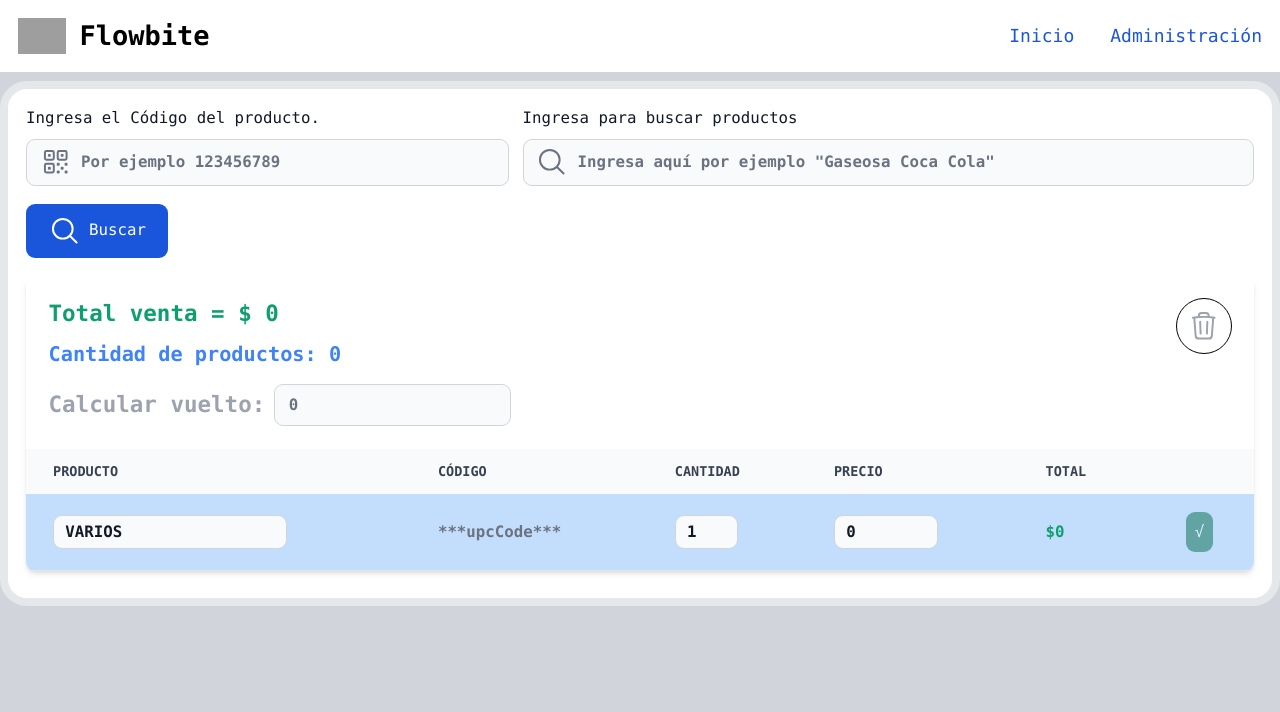
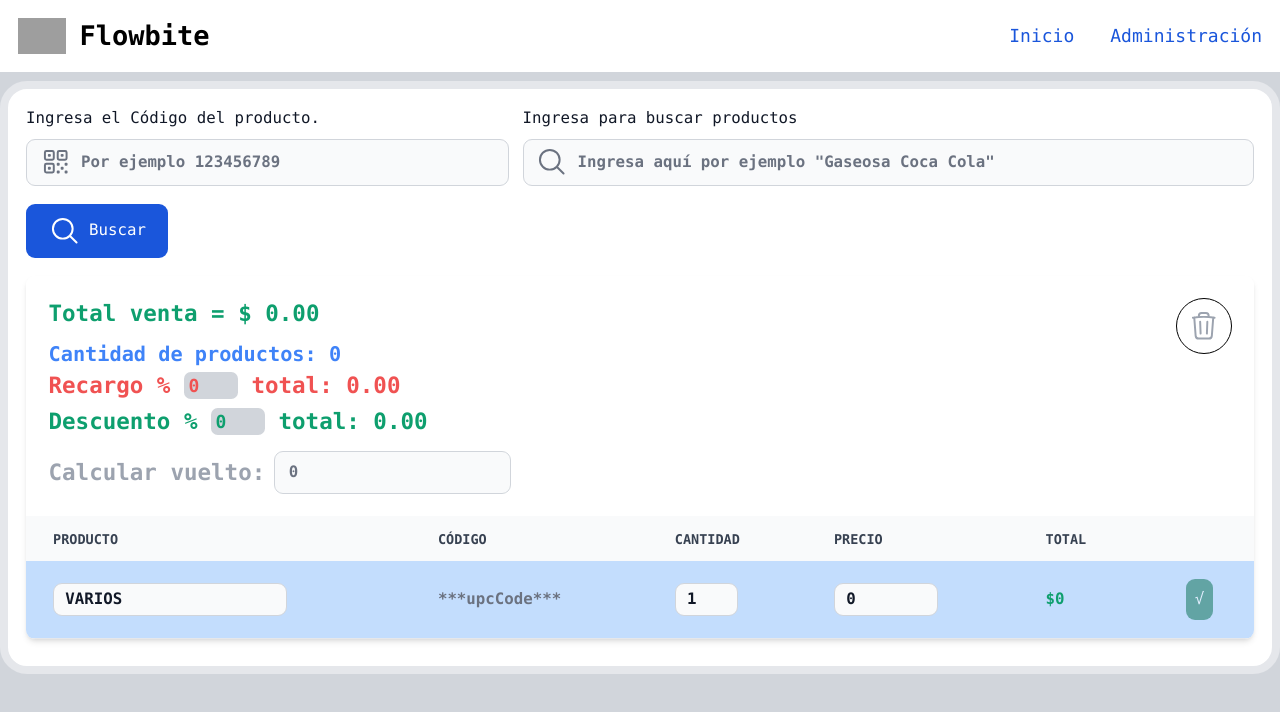
Before and after one commit to Julian1993ARG/Products-tiaFront, a React (Vite) app: page / in a window 1280 px wide. Shown: the top 712 px of the page. Built offline with nearby package versions, Linux system fonts and the light colour scheme; grey boxes are pictures that could not be loaded.

Commit message:
increase and discontt price

```diff
--- a/interceptors/axios.interceptor.tsx
+++ b/interceptors/axios.interceptor.tsx
@@ -20,7 +20,7 @@ export const AxiosInterceptor = () => {
   axiosApi.interceptors.response.use(
     (response) => {
       if (response.status === 204) SnackbarUtilities.success('Success');
-      console.log(response.data);
+      // console.log(response.data);
       return response;
     },
     (error) => {
--- a/src/components/FormCreateProduct.tsx
+++ b/src/components/FormCreateProduct.tsx
@@ -30,6 +30,7 @@ export default function FormCreateProduct () {
 
   return (
     <div className='p-4 '>
+      <h2 className=' text-xl'>Crear un producto!</h2>
       <form onSubmit={formik.handleSubmit}>
         <div className='relative z-0 w-full mb-6 group'>
           <DefaultInput
--- a/src/components/TableProducts.tsx
+++ b/src/components/TableProducts.tsx
@@ -1,4 +1,4 @@
-import { useEffect, useState } from 'react';
+import { ChangeEvent, useEffect, useState } from 'react';
 import debounce from 'lodash.debounce';
 import { DetailsColumn, FormDetailsColum, TrashSvg } from './';
 import { useProductsContext } from 'context/products.context';
@@ -6,46 +6,64 @@ import { useProductsContext } from 'context/products.context';
 export default function TableProducts () {
   const { products, setQuantity, deleteProduct, setSalePrice, resetProducts, addProductToList } = useProductsContext();
   const [total, setTotal] = useState(0);
-  const [change, setChange] = useState(0);
+  const [subTotal, setSubTotal] = useState(0);
+  const [priceIncrease, setPriceIncrease] = useState(0);
+  const [priceDiscount, setPriceDiscount] = useState(0);
 
   useEffect(() => {
-    setTotal(products.reduce((acc, curr) => acc + curr.salePrice * curr.quantity, 0));
-    setChange(0);
+    setSubTotal(products.reduce((acc, curr) => acc + curr.salePrice * curr.quantity, 0));
   }, [products]);
 
-  const handleChange = debounce((e: React.ChangeEvent<HTMLInputElement>) => {
-    const value = Number(e.target.value);
-    if (value > 0) setChange((value - total));
-  }, 500);
+  useEffect(() => {
+    setTotal(subTotal + ((priceIncrease / 100) * subTotal) - ((priceDiscount / 100) * subTotal));
+  }, [priceIncrease, priceDiscount, subTotal]);
+
+  const handleIncrease = (e:ChangeEvent<HTMLInputElement>) => setPriceIncrease(Number(e.target.value));
+  const handleDiscount = (e:ChangeEvent<HTMLInputElement>) => setPriceDiscount(Number(e.target.value));
 
   const handleReset = () => {
     resetProducts();
-    setChange(0);
+    setPriceIncrease(0);
+    setPriceDiscount(0);
   };
 
   return (
     <table className='w-full text-sm text-left text-gray-500 dark:text-gray-400'>
       <caption className='p-5 text-xl font-semibold text-left bg-white dark:text-white dark:bg-gray-800 text-green-500 relative'>
-        Total venta = $ {total.toLocaleString('en-US')}
+        Total venta = $ {total.toLocaleString('en-US', { minimumFractionDigits: 2, maximumFractionDigits: 2 })}
         <p className='text-blue-500 text-lg pt-2'>Cantidad de productos: {products.length}</p>
-        <div className='text-gray-400 flex mt-3 items-center'>
-          <label htmlFor='change'>Calcular vuelto:</label>
+
+        <div className='w-2/4 flex justify-start items-center text-red-500'>
+          <label htmlFor='surcharge' className=''>Recargo %</label>
           <input
             type='number'
-            name='change'
-            id='change'
-            className='bg-gray-50 mx-2 border border-gray-300 text-gray-900 text-sm rounded-lg focus:ring-blue-500 focus:border-blue-500 block w-1/5 p-2.'
-            placeholder='0'
-            onChange={handleChange}
-            disabled={products.length === 0}
+            name='surcharge'
+            min={0}
+            id='surcharge'
+            placeholder='%'
+            className='bg-gray-300 rounded-md mx-3 px-1 py-0 w-12 border-none outline-none '
+            value={priceIncrease}
+            onChange={handleIncrease}
           />
-          <span
-            className={`${change !== 0 ? 'block' : 'hidden'} ${change > 0 ? 'text-green-500' : 'text-red-500'}`}
-          >
-            {change < 0 ? 'Falta: ' : 'Vuelto: '}
-            $&nbsp;
-            {Math.abs(change).toLocaleString('en-US')}
-          </span>
+          <span className=''>total: {((priceIncrease / 100) * subTotal).toFixed(2)}</span>
+        </div>
+        <div className='w-2/4 flex justify-start items-center text-green-500 pt-1'>
+          <label htmlFor='discount' className=''>Descuento %</label>
+          <input
+            type='number'
+            name='discount'
+            min={0}
+            id='discount'
+            placeholder='%'
+            className='bg-gray-300 rounded-md mx-3 px-1 py-0 w-12 border-none outline-none '
+            value={priceDiscount}
+            onChange={handleDiscount}
+          />
+          <span className=''>total: {((priceDiscount / 100) * subTotal).toFixed(2)}</span>
+        </div>
+
+        <div className='text-gray-400 flex mt-3 items-center'>
+          <ChangeCalculator length={products.length} total={total} />
         </div>
         <button
           type='button'
@@ -102,3 +120,38 @@ export default function TableProducts () {
     </table>
   );
 }
+
+type ChangeProps ={
+  length:number
+  total:number
+}
+const ChangeCalculator = ({ length, total }:ChangeProps) => {
+  const [change, setChange] = useState(0);
+  const handleChange = debounce((e: React.ChangeEvent<HTMLInputElement>) => {
+    const value = Number(e.target.value);
+    if (value > 0) setChange((value - total));
+    else setChange(0);
+  }, 500);
+  useEffect(() => { setChange(0); }, [length]);
+  return (
+    <>
+      <label htmlFor='change'>Calcular vuelto:</label>
+      <input
+        type='number'
+        name='change'
+        id='change'
+        className='bg-gray-50 mx-2 border border-gray-300 text-gray-900 text-sm rounded-lg focus:ring-blue-500 focus:border-blue-500 block w-1/5 p-2.'
+        placeholder='0'
+        onChange={handleChange}
+        disabled={length === 0}
+      />
+      <span
+        className={`${change !== 0 ? 'block' : 'hidden'} ${change > 0 ? 'text-green-500' : 'text-red-500'}`}
+      >
+        {change < 0 ? 'Falta: ' : 'Vuelto: '}
+        $&nbsp;
+        {Math.abs(change).toLocaleString('en-US')}
+      </span>
+    </>
+  );
+};
```
